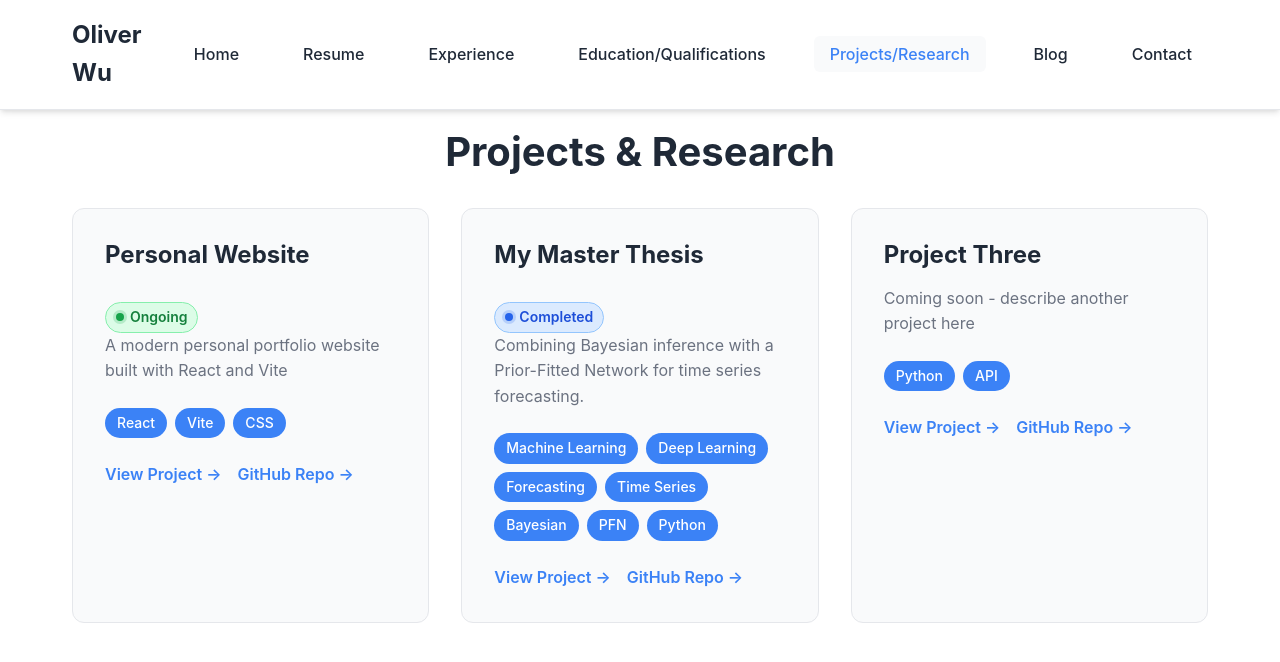
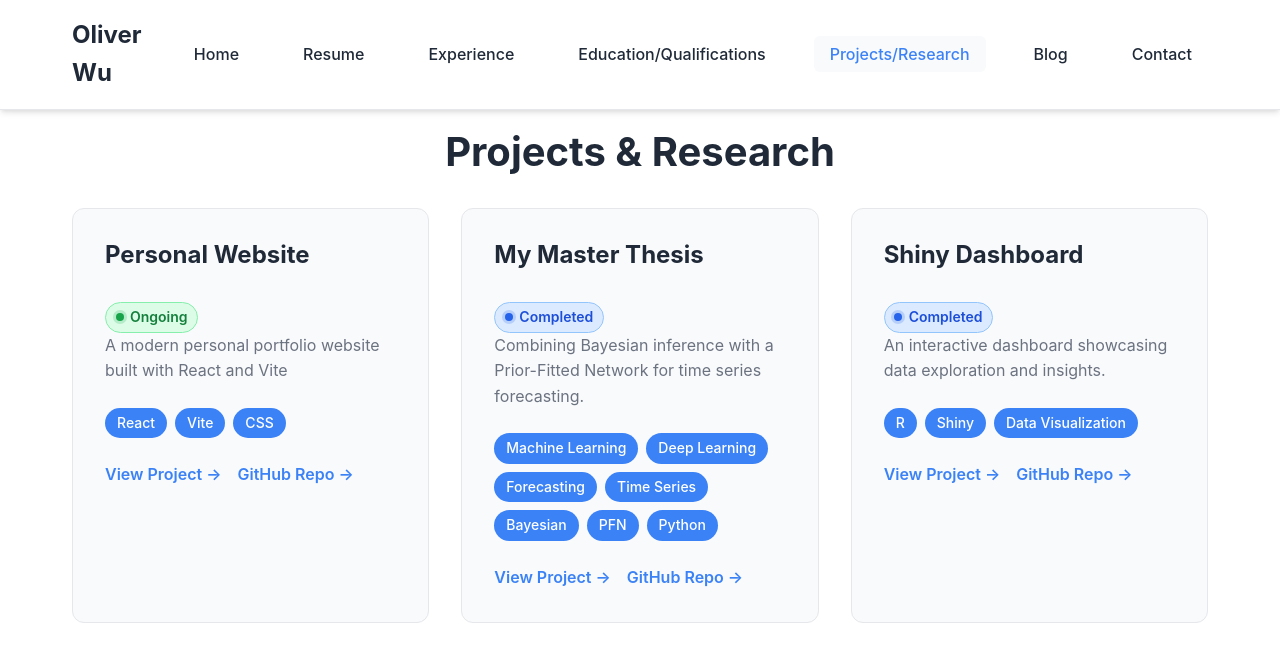
Before and after one commit to oliverwu1024/oliverwu1024.github.io, a React (Vite) app: page /projects in a window 1280 px wide. Shown: the top 662 px of the page. Built offline with nearby package versions, Linux system fonts and the light colour scheme.

Commit message:
update projects

```diff
--- a/src/pages/Projects.jsx
+++ b/src/pages/Projects.jsx
@@ -24,11 +24,13 @@ function Projects() {
     },
     {
       id: 3,
-      title: "Project Three",
-      description: "Coming soon - describe another project here",
-      technologies: ["Python", "API"],
-      link: "#",
-      repo: "#"
+      title: "Shiny Dashboard",
+      description: "An interactive dashboard showcasing data exploration and insights.",
+      technologies: ["R", "Shiny", "Data Visualization"],
+      status: "Completed",
+      statusTone: "blue",
+      link: "https://oliverwu1024.shinyapps.io/che-yu_wu_31977251_code/",
+      repo: "https://github.com/oliverwu1024/shiny_dashboard"
     }
   ]
 
```
